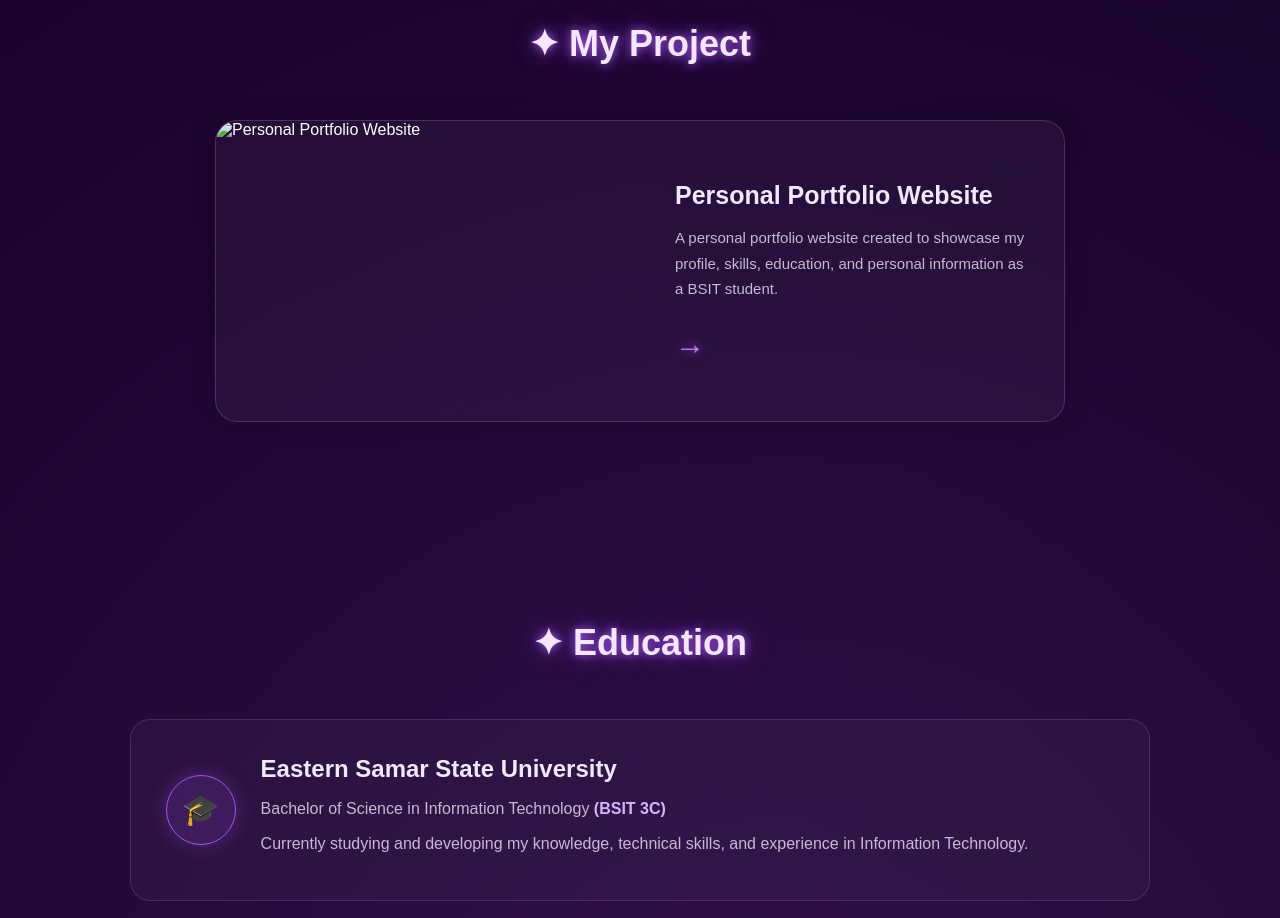
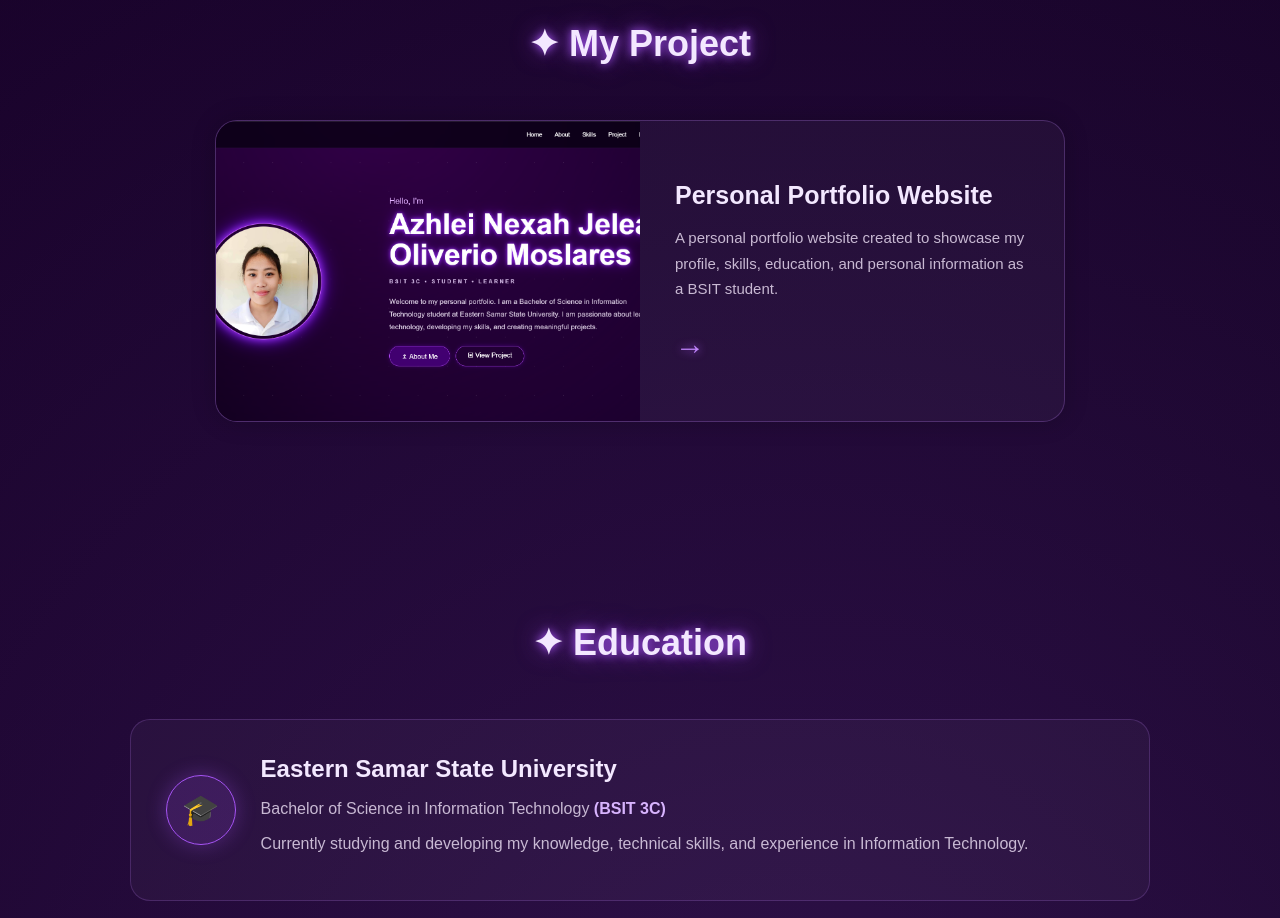
Before and after one commit to nexaholiverio-dev/portfolio_nexah, a plain HTML site: page index.html in a window 1280 px wide. Shown: the part 2240-3158 px from the top of the page. Drawn offline with Linux system fonts and the light colour scheme.

Commit message:
Fix portfolio project image path

```diff
--- a/index.html
+++ b/index.html
@@ -58,7 +58,6 @@
 
             <div class="profile-circle">
 
-                <!-- PROFILE PICTURE -->
                 <img
                     src="profile.jpeg"
                     alt="Azhlei Nexah Jeleare Oliverio Moslares"
@@ -89,16 +88,13 @@
 
 
             <p class="intro">
-
                 Welcome to my personal portfolio.
                 I am a Bachelor of Science in
                 Information Technology student at
                 Eastern Samar State University.
-
                 I am passionate about learning
                 technology, developing my skills,
                 and creating meaningful projects.
-
             </p>
 
 
@@ -126,7 +122,6 @@
     </section>
 
 
-
     <!-- ================= ABOUT ================= -->
 
     <section id="about">
@@ -144,63 +139,46 @@
             <div class="about-text">
 
                 <p>
-
                     Hello! I am
-
                     <strong>
                         Azhlei Nexah Jeleare
                         Oliverio Moslares.
                     </strong>
-
                 </p>
 
 
                 <p>
-
                     I am a
-
-                    <strong>
-                        BSIT 3C
-                    </strong>
-
+                    <strong>BSIT 3C</strong>
                     student currently studying at
-
                     <strong>
                         Eastern Samar State University.
                     </strong>
-
                 </p>
 
 
                 <p>
-
                     I am building my knowledge and
                     experience through my studies,
                     school activities, and personal
                     projects.
-
                 </p>
 
 
                 <p>
-
                     As an Information Technology
                     student, I am continuously learning
                     new skills and improving my
                     understanding of technology and
                     web development.
-
                 </p>
 
 
                 <div class="quote">
-
                     Small steps create big dreams ♡
-
                 </div>
 
             </div>
-
 
 
             <!-- ABOUT PHOTO -->
@@ -215,13 +193,12 @@
             </div>
 
 
-
             <!-- PERSONAL INFORMATION -->
 
             <div class="personal-info">
 
 
-                <!-- NAME -->
+                <!-- FULL NAME -->
 
                 <div class="info-item">
 
@@ -244,7 +221,6 @@
                     </div>
 
                 </div>
-
 
 
                 <!-- AGE -->
@@ -270,7 +246,6 @@
                 </div>
 
 
-
                 <!-- COURSE -->
 
                 <div class="info-item">
@@ -292,7 +267,6 @@
                     </div>
 
                 </div>
-
 
 
                 <!-- SCHOOL -->
@@ -318,7 +292,6 @@
                 </div>
 
 
-
                 <!-- EMAIL -->
 
                 <div class="info-item">
@@ -342,8 +315,7 @@
                 </div>
 
 
-
-                <!-- EXPERIENCE -->
+                <!-- WORK EXPERIENCE -->
 
                 <div class="info-item">
 
@@ -372,7 +344,6 @@
     </section>
 
 
-
     <!-- ================= SKILLS ================= -->
 
     <section id="skills">
@@ -385,7 +356,7 @@
         <div class="cards">
 
 
-            <!-- SKILL 1 -->
+            <!-- WEB DEVELOPMENT -->
 
             <div class="card">
 
@@ -398,18 +369,15 @@
                 </h3>
 
                 <p>
-
                     Learning how to create and
                     design websites using HTML
                     and CSS.
-
                 </p>
 
             </div>
 
 
-
-            <!-- SKILL 2 -->
+            <!-- WEB DESIGN -->
 
             <div class="card">
 
@@ -422,18 +390,15 @@
                 </h3>
 
                 <p>
-
                     Creating modern layouts,
                     colors, animations, and
                     user-friendly interfaces.
-
                 </p>
 
             </div>
 
 
-
-            <!-- SKILL 3 -->
+            <!-- PROBLEM SOLVING -->
 
             <div class="card">
 
@@ -446,18 +411,15 @@
                 </h3>
 
                 <p>
-
                     Developing logical thinking
                     and finding solutions to
                     different challenges.
-
                 </p>
 
             </div>
 
 
-
-            <!-- SKILL 4 -->
+            <!-- CONTINUOUS LEARNING -->
 
             <div class="card">
 
@@ -470,11 +432,9 @@
                 </h3>
 
                 <p>
-
                     Improving my knowledge through
                     school, practice, and personal
                     projects.
-
                 </p>
 
             </div>
@@ -484,8 +444,7 @@
     </section>
 
 
-
-    <!-- ================= PROJECT ================= -->
+    <!-- ================= ONLY PROJECT ================= -->
 
     <section id="projects">
 
@@ -496,28 +455,22 @@
 
         <div class="projects">
 
-
-            <!-- ONLY PROJECT -->
-
             <div class="project-card">
 
 
+                <!-- PROJECT IMAGE -->
+
                 <div class="project-image">
 
-                    <!--
-                        Put a screenshot of your portfolio
-                        here and name it:
-
-                        portfolio-project.jpg
-                    -->
-
                     <img
-                        src="portfolio-project.jpg"
+                        src="portfolio-project.png"
                         alt="Personal Portfolio Website"
                     >
 
                 </div>
 
+
+                <!-- PROJECT INFORMATION -->
 
                 <div class="project-content">
 
@@ -527,12 +480,10 @@
 
 
                     <p>
-
                         A personal portfolio website
                         created to showcase my profile,
                         skills, education, and personal
                         information as a BSIT student.
-
                     </p>
 
 
@@ -547,7 +498,6 @@
         </div>
 
     </section>
-
 
 
     <!-- ================= EDUCATION ================= -->
@@ -575,23 +525,19 @@
 
 
                 <p>
-
                     Bachelor of Science in
                     Information Technology
                     <strong>
                         (BSIT 3C)
                     </strong>
-
                 </p>
 
 
                 <p>
-
                     Currently studying and developing
                     my knowledge, technical skills,
                     and experience in Information
                     Technology.
-
                 </p>
 
             </div>
@@ -599,7 +545,6 @@
         </div>
 
     </section>
-
 
 
     <!-- ================= CONTACT ================= -->
@@ -622,15 +567,12 @@
 
 
                 <p>
-
                     If you would like to get in touch
                     with me, you can reach me through
                     my email.
-
                 </p>
 
             </div>
-
 
 
             <div class="contact-email">
@@ -640,9 +582,7 @@
                 </span>
 
 
-                <a
-                    href="mailto:nexaholiverio@gmail.com"
-                >
+                <a href="mailto:nexaholiverio@gmail.com">
                     nexaholiverio@gmail.com
                 </a>
 
@@ -653,17 +593,14 @@
     </section>
 
 
-
     <!-- ================= FOOTER ================= -->
 
     <footer>
 
         <p>
-
             © 2026 Azhlei Nexah Jeleare
             Oliverio Moslares.
             All rights reserved.
-
         </p>
 
     </footer>
```
Also changed, not shown: portfolio-project.png (added).
